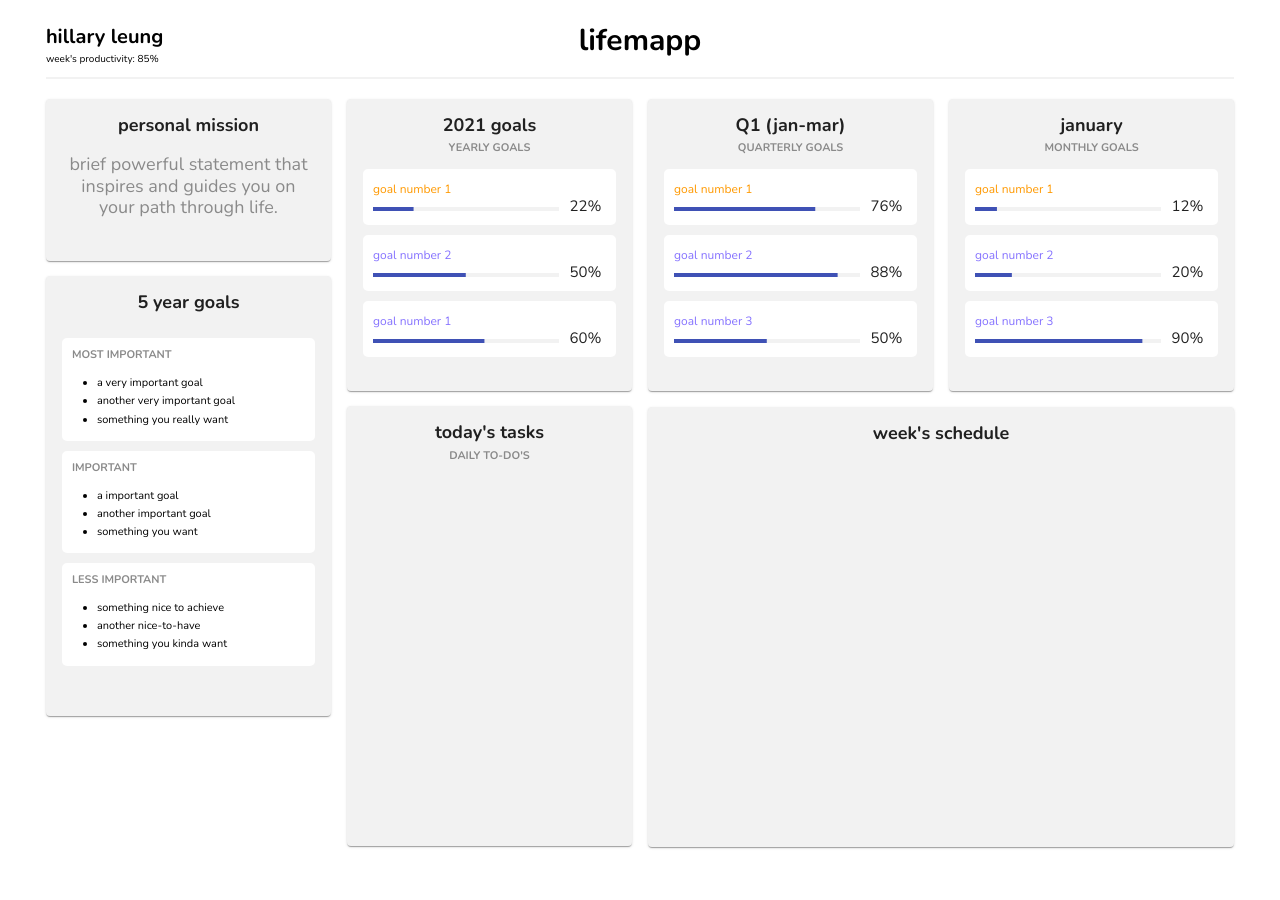
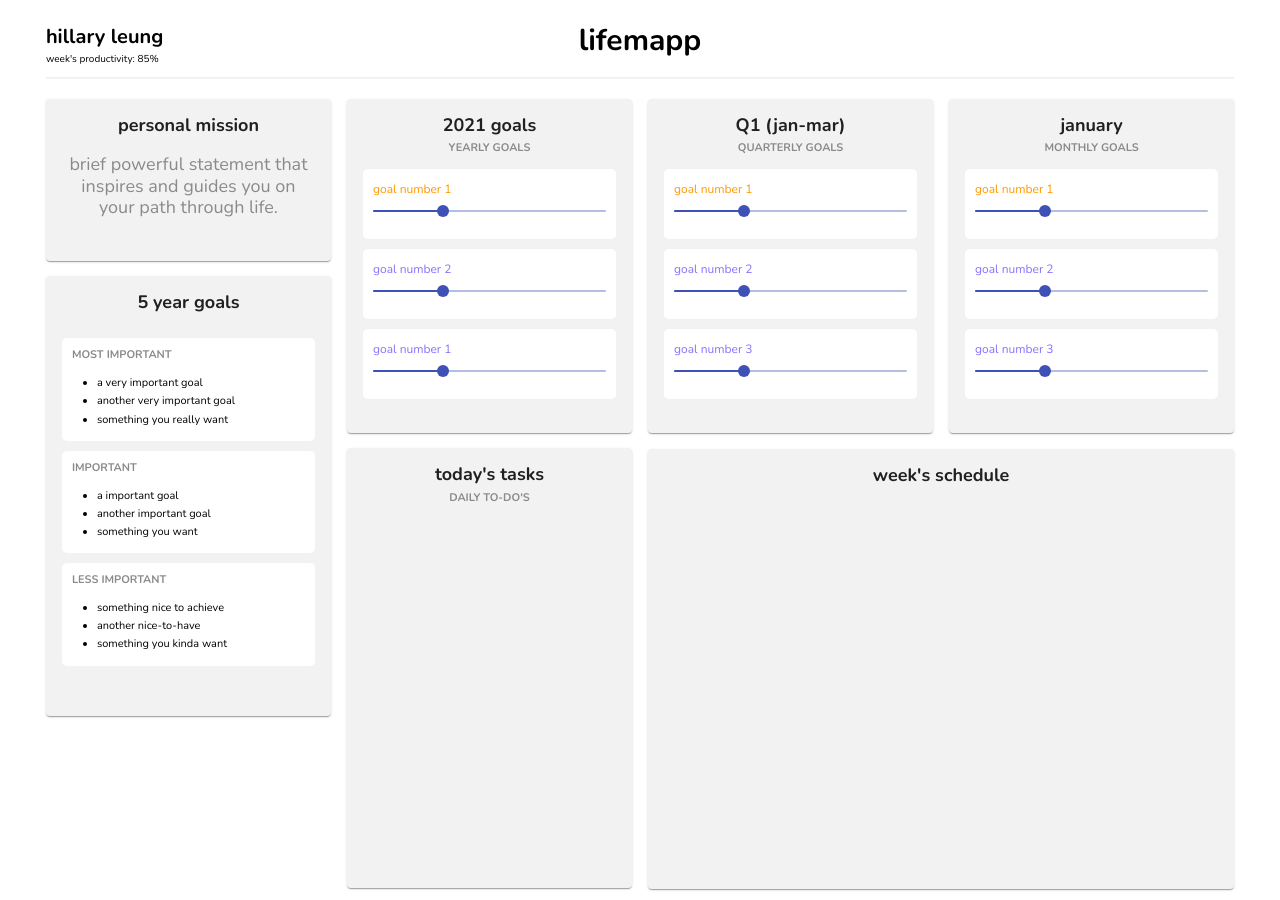
Before and after one commit to EdwardBurns10/hackthenorth, a Next.js app in the folder goal-tracker/: page / in a window 1280 px wide. Before the commit the page ends 858 px from the top, so only its background shows below. Built offline with nearby package versions, Linux system fonts and the light colour scheme.

Commit message:
change to sliders

```diff
--- a/goal-tracker/package.json
+++ b/goal-tracker/package.json
@@ -10,10 +10,14 @@
   "dependencies": {
     "@material-ui/core": "^4.11.2",
     "bootstrap": "^4.5.3",
+    "material-ui": "^1.0.0-beta.47",
+    "moment": "^2.29.1",
     "next": "10.0.5",
     "react": "17.0.1",
+    "react-big-calendar": "^0.30.0",
     "react-bootstrap": "^1.4.3",
     "react-dom": "17.0.1",
+    "react-moment": "^1.1.1",
     "styled-components": "^5.2.1"
   }
 }
--- a/goal-tracker/pages/index.js
+++ b/goal-tracker/pages/index.js
@@ -1,9 +1,16 @@
+import React from "react";
 import Head from 'next/head'
 import styles from '../styles/Home.module.css'
 import styled from "styled-components"
-import { Container, Grid, Card, CardContent, Typography } from '@material-ui/core'
+import { Container, Grid, Card, CardContent, Typography, Slider } from '@material-ui/core'
 import { StylesProvider } from '@material-ui/core/styles';
 import LinearProgress from '@material-ui/core/LinearProgress';
+import { Calendar as BigCalendar, momentLocalizer } from "react-big-calendar";
+import moment from 'moment';
+import 'react-big-calendar/lib/css/react-big-calendar.css';
+import { render } from 'react-dom';
+
+const localizer = momentLocalizer(moment);
 
 const Content = styled.div`
   && {
@@ -154,6 +161,25 @@ const Progress = styled(LinearProgress)`
     }
   }
 `
+const SliderBar = styled(Slider)`
+  && {
+    display: inline-block;
+    margin-right: 10px;
+    background-color: #F2F2F2;
+    track: white;
+    :&MuiSlider: {
+        thumb:{
+        color: "yellow",
+        },
+        track: {
+          color: 'red'
+        },
+        rail: {
+          color: 'black'
+        }
+      }
+  }
+`
 const PrimaryGoal = styled.text`
   && {
     color: #FF9900;
@@ -169,6 +195,12 @@ const SecondaryGoal = styled.text`
   }
 `
 const Home = () => {
+
+  const [value, setValue] = React.useState(30);
+
+  const handleChange = (event, newValue) => {
+    setValue(newValue);
+  };
   return (
     <Content>
       <StylesProvider injectFirst>
@@ -232,18 +264,15 @@ const Home = () => {
                   <h4>YEARLY GOALS</h4>
                   <ProgressDiv>
                     <PrimaryGoal>goal number 1</PrimaryGoal>
-                    <Progress variant="determinate" value={22} />
-                    <span>22%</span>
+                    <Slider value={value} onChange={handleChange} aria-labelledby="continuous-slider" />
                   </ProgressDiv>
                   <ProgressDiv>
                     <SecondaryGoal>goal number 2</SecondaryGoal>
-                    <Progress variant="determinate" value={50} />
-                    <span>50%</span>
+                    <Slider value={value} onChange={handleChange} aria-labelledby="continuous-slider" />
                   </ProgressDiv>
                   <ProgressDiv>
                     <SecondaryGoal>goal number 1</SecondaryGoal>
-                    <Progress variant="determinate" value={60} />
-                    <span>60%</span>
+                    <Slider value={value} onChange={handleChange} aria-labelledby="continuous-slider" />
                   </ProgressDiv>
                 </CardContent>
               </Widget1>
@@ -263,18 +292,15 @@ const Home = () => {
                       <h4>QUARTERLY GOALS</h4>
                       <ProgressDiv>
                         <PrimaryGoal>goal number 1</PrimaryGoal>
-                        <Progress variant="determinate" value={76} />
-                        <span>76%</span>
+                        <Slider value={value} onChange={handleChange} aria-labelledby="continuous-slider" />
                       </ProgressDiv>
                       <ProgressDiv>
                         <SecondaryGoal>goal number 2</SecondaryGoal>
-                        <Progress variant="determinate" value={88} />
-                        <span>88%</span>
+                        <Slider value={value} onChange={handleChange} aria-labelledby="continuous-slider" />
                       </ProgressDiv>
                       <ProgressDiv>
                         <SecondaryGoal>goal number 3</SecondaryGoal>
-                        <Progress variant="determinate" value={50} />
-                        <span>50%</span>
+                        <Slider value={value} onChange={handleChange} aria-labelledby="continuous-slider" />
                       </ProgressDiv>
                     </CardContent>
                   </Widget1>
@@ -286,18 +312,15 @@ const Home = () => {
                       <h4>MONTHLY GOALS</h4>
                       <ProgressDiv>
                         <PrimaryGoal>goal number 1</PrimaryGoal>
-                        <Progress variant="determinate" value={12} />
-                        <span>12%</span>
+                        <Slider value={value} onChange={handleChange} aria-labelledby="continuous-slider" />
                       </ProgressDiv>
                       <ProgressDiv>
                         <SecondaryGoal>goal number 2</SecondaryGoal>
-                        <Progress variant="determinate" value={20} />
-                        <span>20%</span>
+                        <Slider value={value} onChange={handleChange} aria-labelledby="continuous-slider" />
                       </ProgressDiv>
                       <ProgressDiv>
                         <SecondaryGoal>goal number 3</SecondaryGoal>
-                        <Progress variant="determinate" value={90} />
-                        <span>90%</span>
+                        <Slider value={value} onChange={handleChange} aria-labelledby="continuous-slider" />
                       </ProgressDiv>
                     </CardContent>
                   </Widget1>
```
Also changed, not shown: goal-tracker/calendar.js (added, +96 -0 lines), 1 other file (tests, documents, lock files or other folders).
